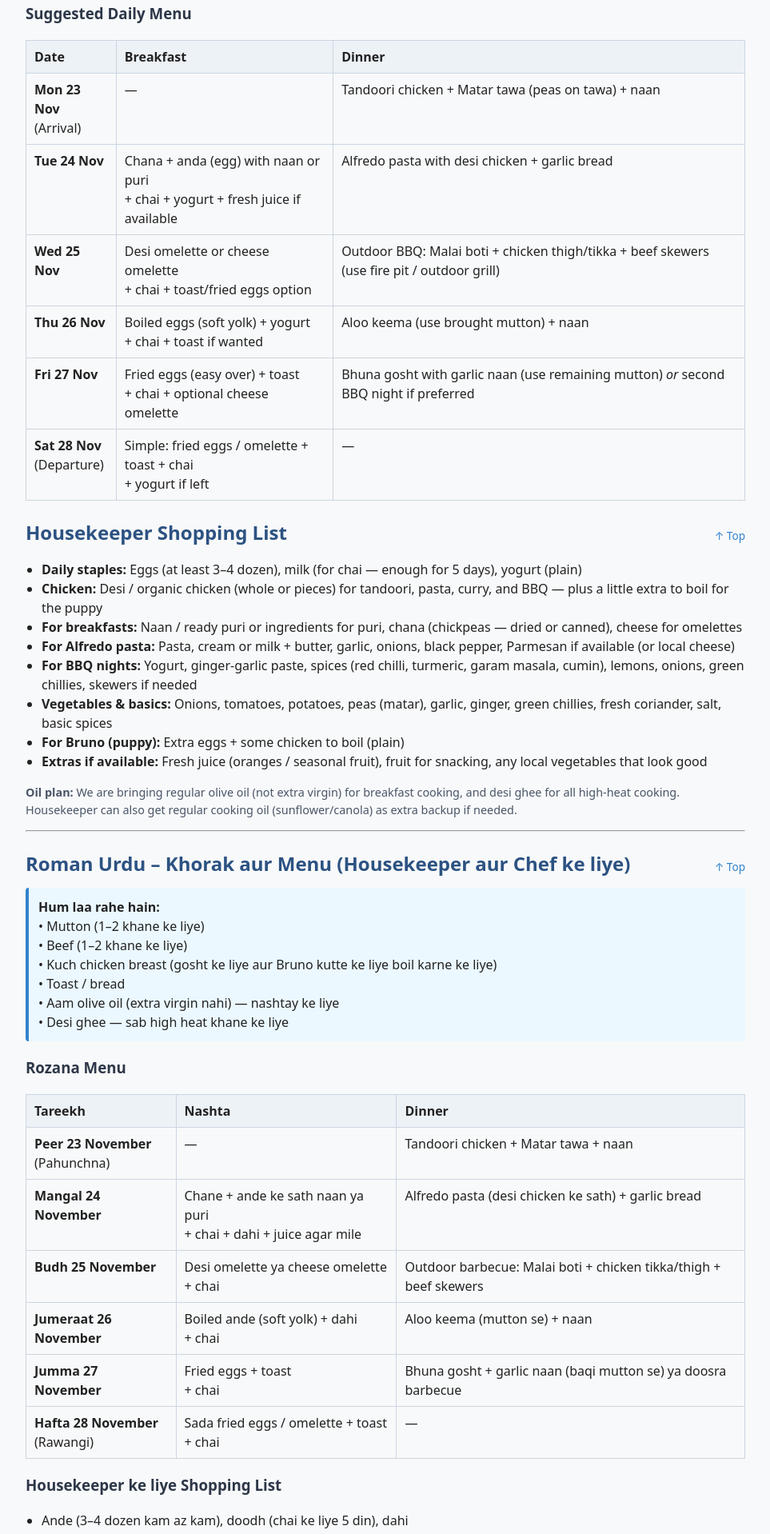
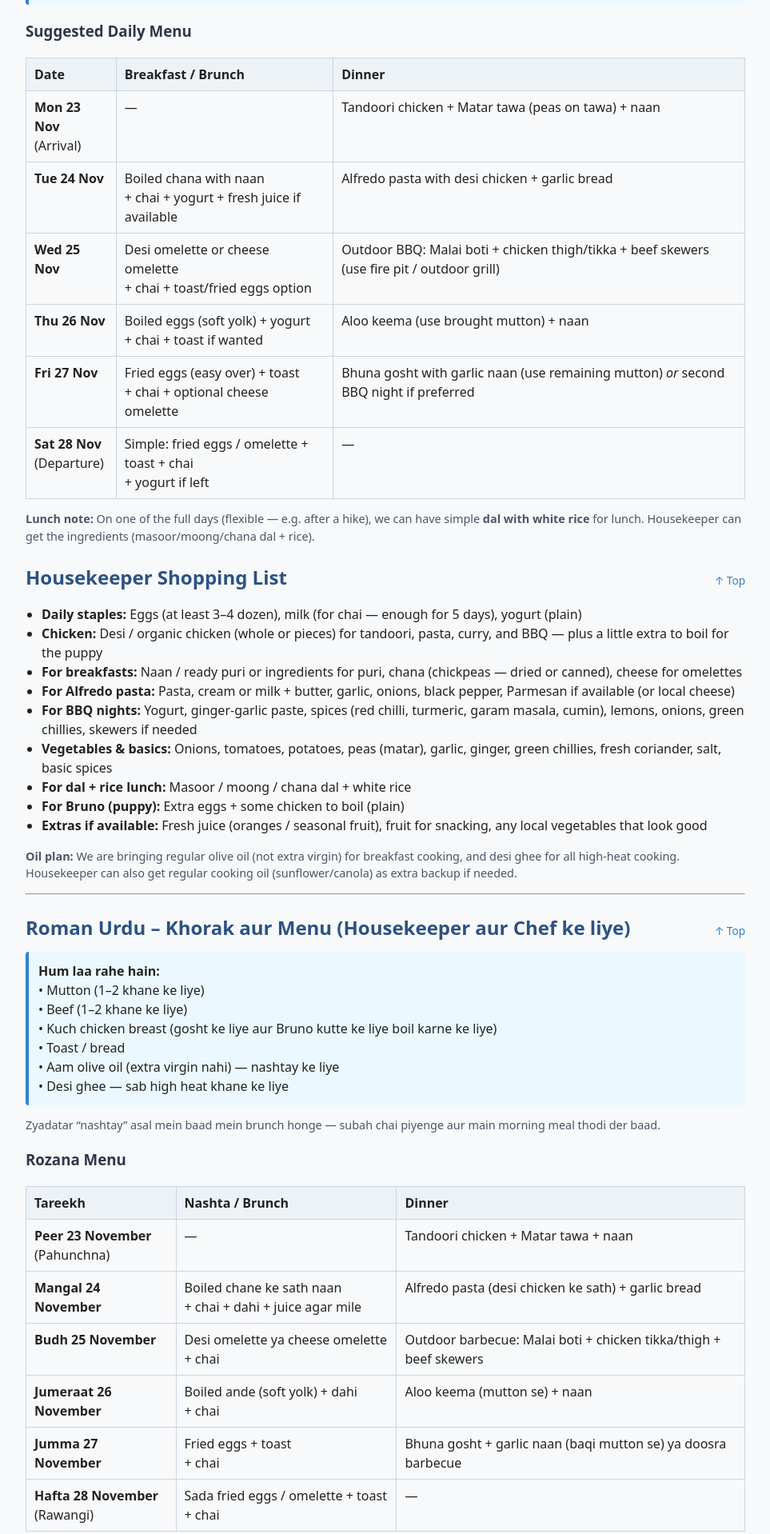
Before and after one commit to aahmad94/murree-cecil-trip, a plain HTML site: page index.html in a window 1280 px wide. Shown: the part 5017-6935 px from the top of the page at 80% size, without its empty margins (158-1121 px from the left). Drawn offline with Linux system fonts and the light colour scheme.

Commit message:
Update Tuesday breakfast to boiled chana + naan; add dal+rice lunch note and brunch note

```diff
--- a/index.html
+++ b/index.html
@@ -177,7 +177,7 @@
 <hr>
 
 <div class="section-header" id="food"><h2>Food & Menu Plan (for Housekeeper + Chef)</h2><a class="back-to-top" href="#top">↑ Top</a></div>
-<p class="note">Housekeeper does all groceries. Chef cooks whatever we request. Chai every morning. Fresh juice if available. We arrive 23 Nov (dinner only) and leave 28 Nov (breakfast only).</p>
+<p class="note">Housekeeper does all groceries. Chef cooks whatever we request. Chai every morning. Fresh juice if available. We arrive 23 Nov (dinner only) and leave 28 Nov (breakfast only). Most “breakfasts” will actually be later brunches — we’ll have chai in the morning and eat the main morning meal a bit later.</p>
 
 <div class="highlight">
 <strong>What we are bringing:</strong><br>
@@ -191,7 +191,7 @@
 
 <h3>Suggested Daily Menu</h3>
 <table>
-<tr><th>Date</th><th>Breakfast</th><th>Dinner</th></tr>
+<tr><th>Date</th><th>Breakfast / Brunch</th><th>Dinner</th></tr>
 <tr>
 <td><strong>Mon 23 Nov</strong><br>(Arrival)</td>
 <td>—</td>
@@ -199,7 +199,7 @@
 </tr>
 <tr>
 <td><strong>Tue 24 Nov</strong></td>
-<td>Chana + anda (egg) with naan or puri<br>+ chai + yogurt + fresh juice if available</td>
+<td>Boiled chana with naan<br>+ chai + yogurt + fresh juice if available</td>
 <td>Alfredo pasta with desi chicken + garlic bread</td>
 </tr>
 <tr>
@@ -224,6 +224,8 @@
 </tr>
 </table>
 
+<p class="note"><strong>Lunch note:</strong> On one of the full days (flexible — e.g. after a hike), we can have simple <strong>dal with white rice</strong> for lunch. Housekeeper can get the ingredients (masoor/moong/chana dal + rice).</p>
+
 <div class="section-header" id="shopping"><h2>Housekeeper Shopping List</h2><a class="back-to-top" href="#top">↑ Top</a></div>
 <ul>
 <li><strong>Daily staples:</strong> Eggs (at least 3–4 dozen), milk (for chai — enough for 5 days), yogurt (plain)</li>
@@ -232,6 +234,7 @@
 <li><strong>For Alfredo pasta:</strong> Pasta, cream or milk + butter, garlic, onions, black pepper, Parmesan if available (or local cheese)</li>
 <li><strong>For BBQ nights:</strong> Yogurt, ginger-garlic paste, spices (red chilli, turmeric, garam masala, cumin), lemons, onions, green chillies, skewers if needed</li>
 <li><strong>Vegetables & basics:</strong> Onions, tomatoes, potatoes, peas (matar), garlic, ginger, green chillies, fresh coriander, salt, basic spices</li>
+<li><strong>For dal + rice lunch:</strong> Masoor / moong / chana dal + white rice</li>
 <li><strong>For Bruno (puppy):</strong> Extra eggs + some chicken to boil (plain)</li>
 <li><strong>Extras if available:</strong> Fresh juice (oranges / seasonal fruit), fruit for snacking, any local vegetables that look good</li>
 </ul>
@@ -252,9 +255,11 @@
 • Desi ghee — sab high heat khane ke liye
 </div>
 
+<p class="note">Zyadatar “nashtay” asal mein baad mein brunch honge — subah chai piyenge aur main morning meal thodi der baad.</p>
+
 <h3>Rozana Menu</h3>
 <table>
-<tr><th>Tareekh</th><th>Nashta</th><th>Dinner</th></tr>
+<tr><th>Tareekh</th><th>Nashta / Brunch</th><th>Dinner</th></tr>
 <tr>
 <td><strong>Peer 23 November</strong><br>(Pahunchna)</td>
 <td>—</td>
@@ -262,7 +267,7 @@
 </tr>
 <tr>
 <td><strong>Mangal 24 November</strong></td>
-<td>Chane + ande ke sath naan ya puri<br>+ chai + dahi + juice agar mile</td>
+<td>Boiled chane ke sath naan<br>+ chai + dahi + juice agar mile</td>
 <td>Alfredo pasta (desi chicken ke sath) + garlic bread</td>
 </tr>
 <tr>
@@ -287,6 +292,8 @@
 </tr>
 </table>
 
+<p class="note"><strong>Lunch note:</strong> Kisi ek full day (flexible) pe simple <strong>dal ke sath white rice</strong> lunch ke liye bana sakte hain. Housekeeper dal (masoor/moong/chana) aur chawal le aaye.</p>
+
 <h3>Housekeeper ke liye Shopping List</h3>
 <ul>
 <li>Ande (3–4 dozen kam az kam), doodh (chai ke liye 5 din), dahi</li>
@@ -295,6 +302,7 @@
 <li>Pasta, cream ya doodh + makhan, lehsan, pyaaz</li>
 <li>Barbecue ke liye: dahi, adrak lehsan, masale, nimbu, pyaaz, hari mirch</li>
 <li>Sabziyan: pyaaz, tamatar, aloo, matar, lehsan, adrak, hari mirch, dhania, namak, masale</li>
+<li>Dal + rice lunch ke liye: masoor / moong / chana dal + white rice</li>
 <li>Bruno kutte ke liye extra ande + chicken boil karne ke liye</li>
 </ul>
 
```
